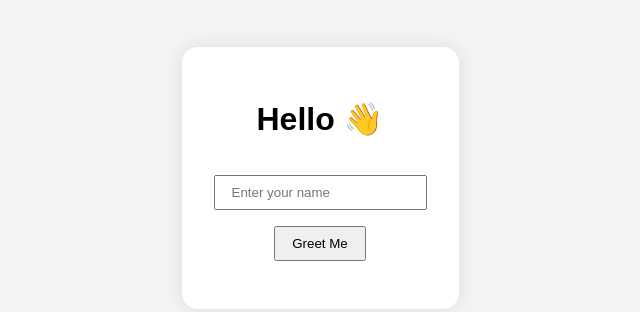
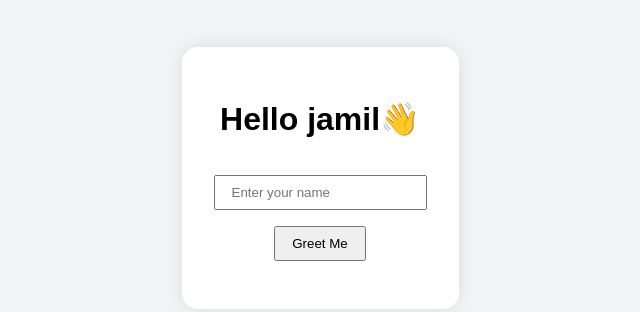
Before and after one commit to VazirJamilCodeCraft/autodeploy, a plain HTML site: page index.html in a window 1280 px wide. Shown: the part 230-542 px from the top of the page, without its empty margins (320-960 px from the left). Drawn offline with Linux system fonts and the light colour scheme.

Commit message:
Test auto build

```diff
--- a/index.html
+++ b/index.html
@@ -27,7 +27,7 @@
 </head>
 <body>
   <div id="container">
-    <h1>Hello 👋</h1>
+    <h1>Hello jamil👋</h1>
     <input type="text" id="nameInput" placeholder="Enter your name">
     <br>
     <button onclick="sayHello()">Greet Me</button>
```
